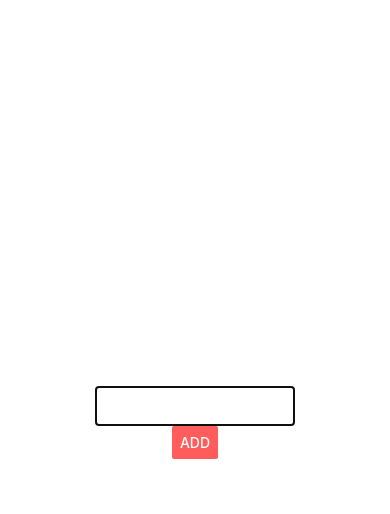
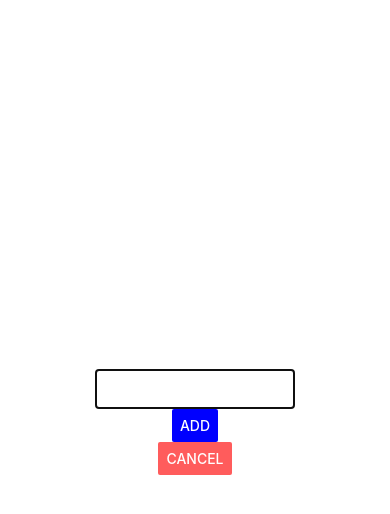
Before and after one commit to a-rydzak/React-With_expo, a React Native app: screen / in a window 390 px wide. Both pictures are taken after a click on the button "ADD LEMURS GOALS?". Shown: the top 514 px of the page. Built offline with nearby package versions, Linux system fonts and the light colour scheme.

Commit message:
added cancel button

```diff
--- a/App.js
+++ b/App.js
@@ -32,6 +32,7 @@ export default function App() {
       />
       <GoalInput
         modalGoalsShown={modalGoalsShown}
+        setModalGoalsShown={setModalGoalsShown}
         addInputToList={addInputToList}
         enteredGoal={enteredGoal}
         setEnteredGoal={setEnteredGoal}
--- a/components/GoalInput.js
+++ b/components/GoalInput.js
@@ -1,4 +1,4 @@
-import React, { useState } from "react";
+import React from "react";
 import { View, Button, StyleSheet, TextInput, Modal } from "react-native";
 
 export default function GoalInput(props) {
@@ -16,8 +16,13 @@ export default function GoalInput(props) {
         />
         <Button
           title="Add"
+          color={'blue'}
+          onPress={props.addInputToList}
+        />
+        <Button
+          title="Cancel"
           color={color}
-          onPress={props.addInputToList}
+          onPress={props.setModalGoalsShown.bind(this, false)}
         />
       </View>
     </Modal>
```
